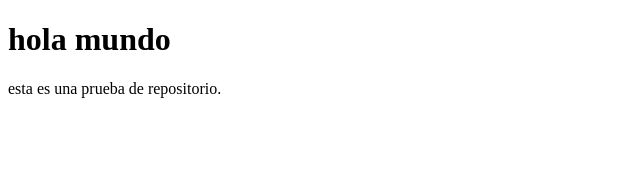
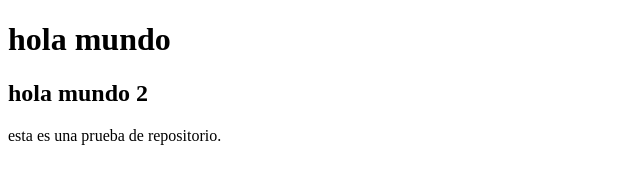
Before and after one commit to mperez36/Ingenier-a-de-Software, a plain HTML site: page index.html in a window 1280 px wide. Shown: the whole page, without its empty margins (0-640 px from the left). Drawn offline with Linux system fonts and the light colour scheme.

Commit message:
Update index.html
se agrego un hola mundo 2

```diff
--- a/index.html
+++ b/index.html
@@ -6,6 +6,7 @@
   </head>
   <body>
     <h1>hola mundo</h1>
+    <h2>hola mundo 2 </h2>
     <p>esta es una prueba de repositorio.</p>
   </body>
 </html>
```
